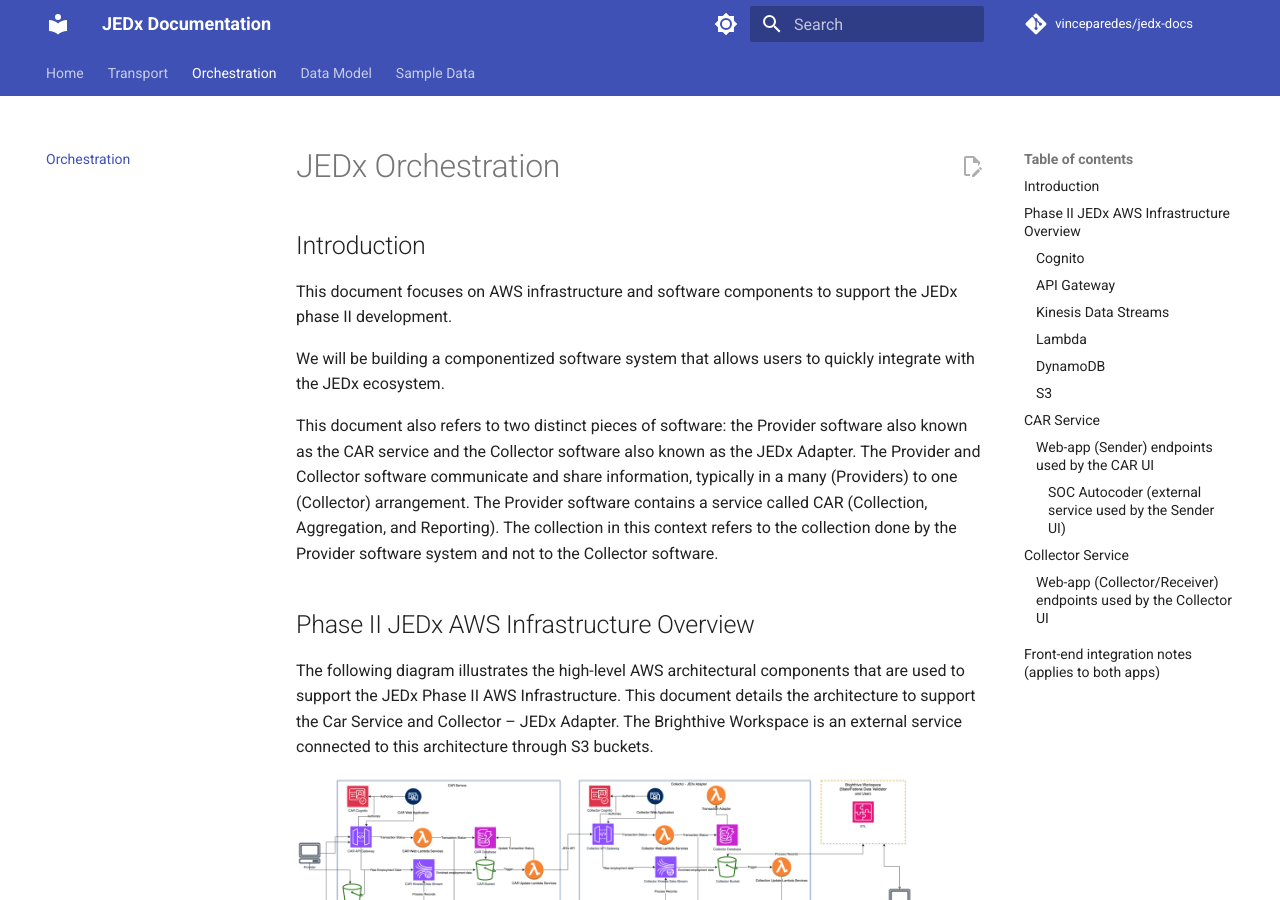
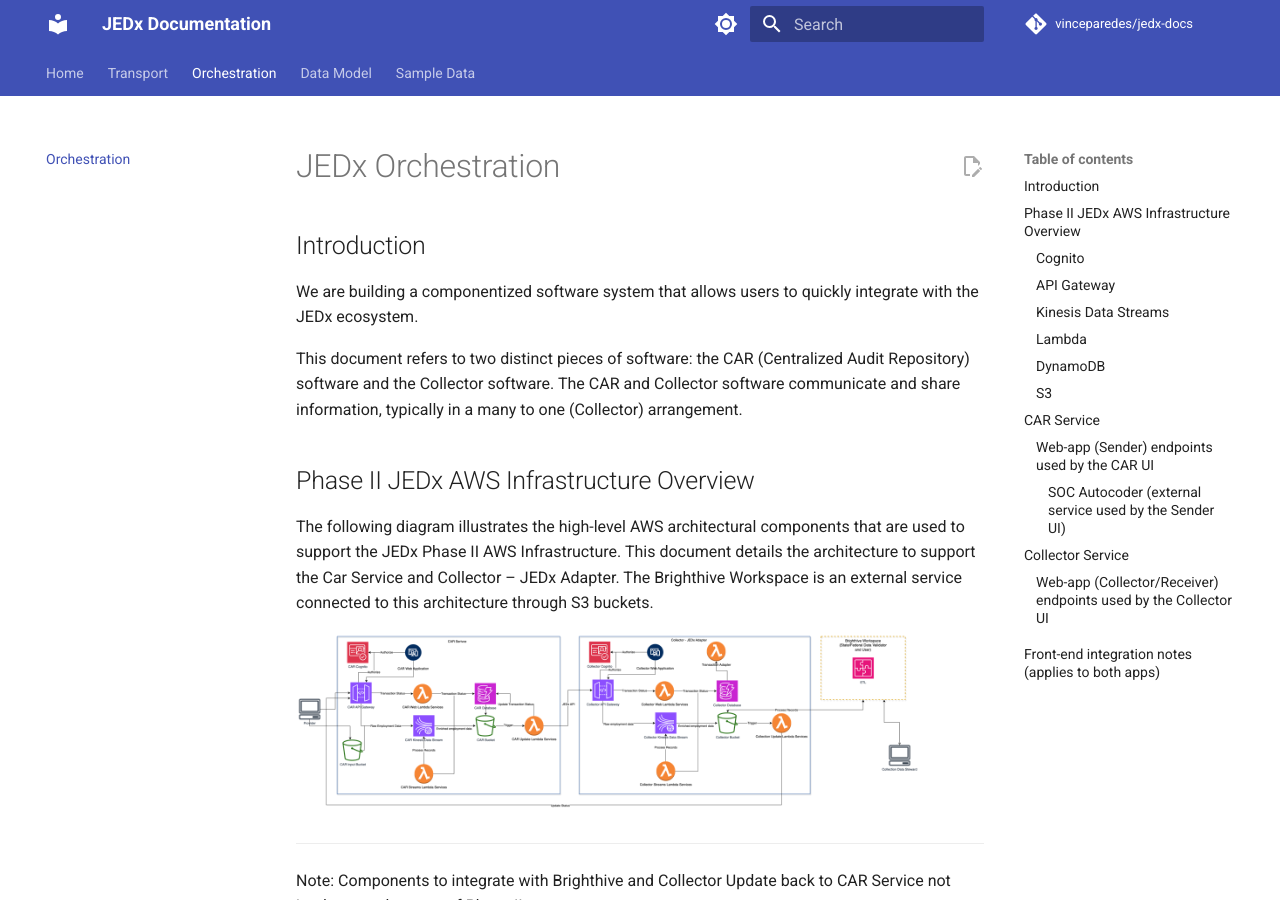
Before and after one commit to vinceparedes/jedx-docs, an MkDocs documentation site: the page built from docs/orchestration.md, in a window 1280 px wide and 900 px high. Built offline with MkDocs 1.6.1 and Material for MkDocs 9.7.7, drawn with Linux system fonts in a browser that asks for light colours; comment, search, counter and statistics services are not loaded.

Commit message:
orch edit 1

```diff
--- a/docs/orchestration.md
+++ b/docs/orchestration.md
@@ -2,11 +2,9 @@
 
 ## Introduction
 
-This document focuses on AWS infrastructure and software components to support the JEDx phase II development.
+We are building a componentized software system that allows users to quickly integrate with the JEDx ecosystem.
 
-We will be building a componentized software system that allows users to quickly integrate with the JEDx ecosystem.
-
-This document also refers to two distinct pieces of software: the Provider software also known as the CAR service and the Collector software also known as the JEDx Adapter. The Provider and Collector software communicate and share information, typically in a many (Providers) to one (Collector) arrangement. The Provider software contains a service called CAR (Collection, Aggregation, and Reporting). The collection in this context refers to the collection done by the Provider software system and not to the Collector software.
+This document refers to two distinct pieces of software: the CAR (Centralized Audit Repository) software and the Collector software. The CAR and Collector software communicate and share information, typically in a many to one (Collector) arrangement.
 
 ## Phase II JEDx AWS Infrastructure Overview
 
```
Also changed, not shown: docs/index.md (+0 -2 lines).
